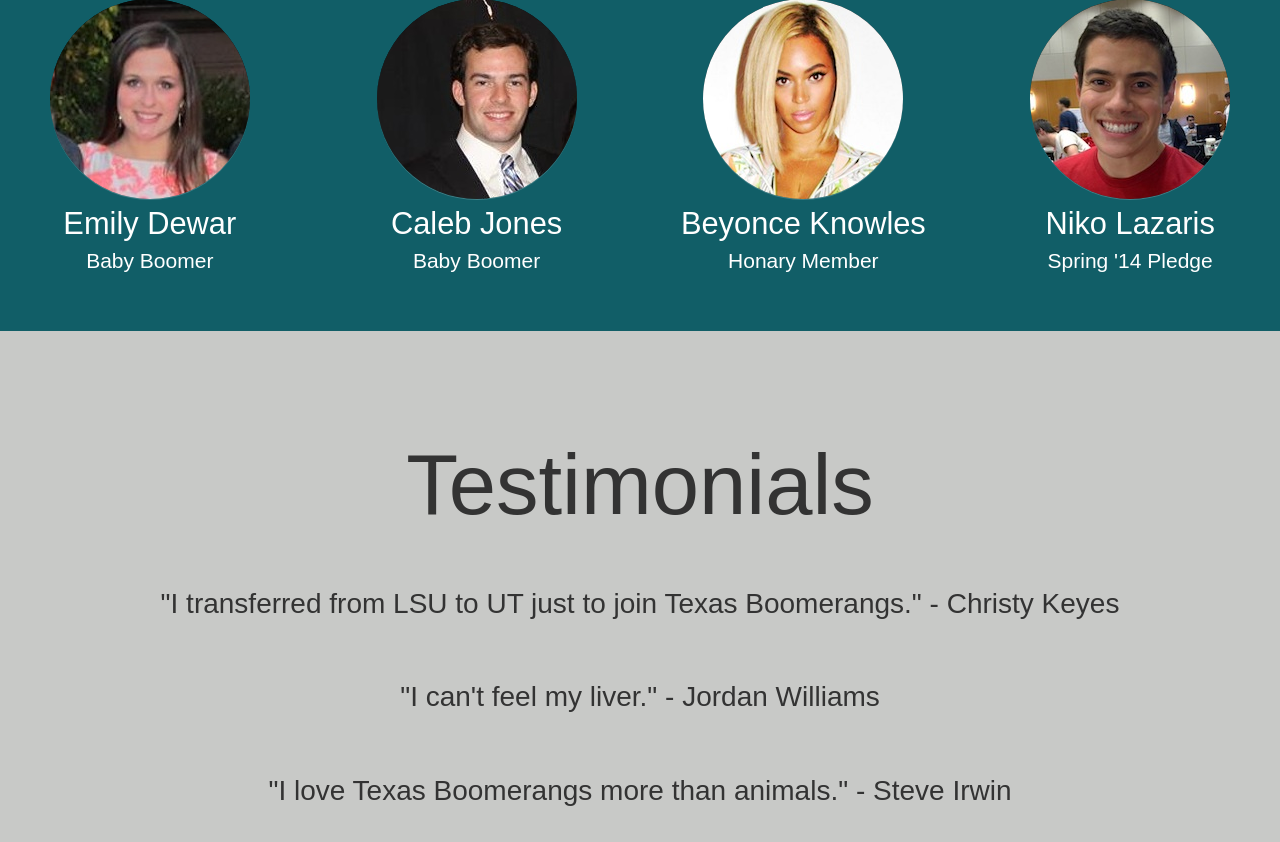
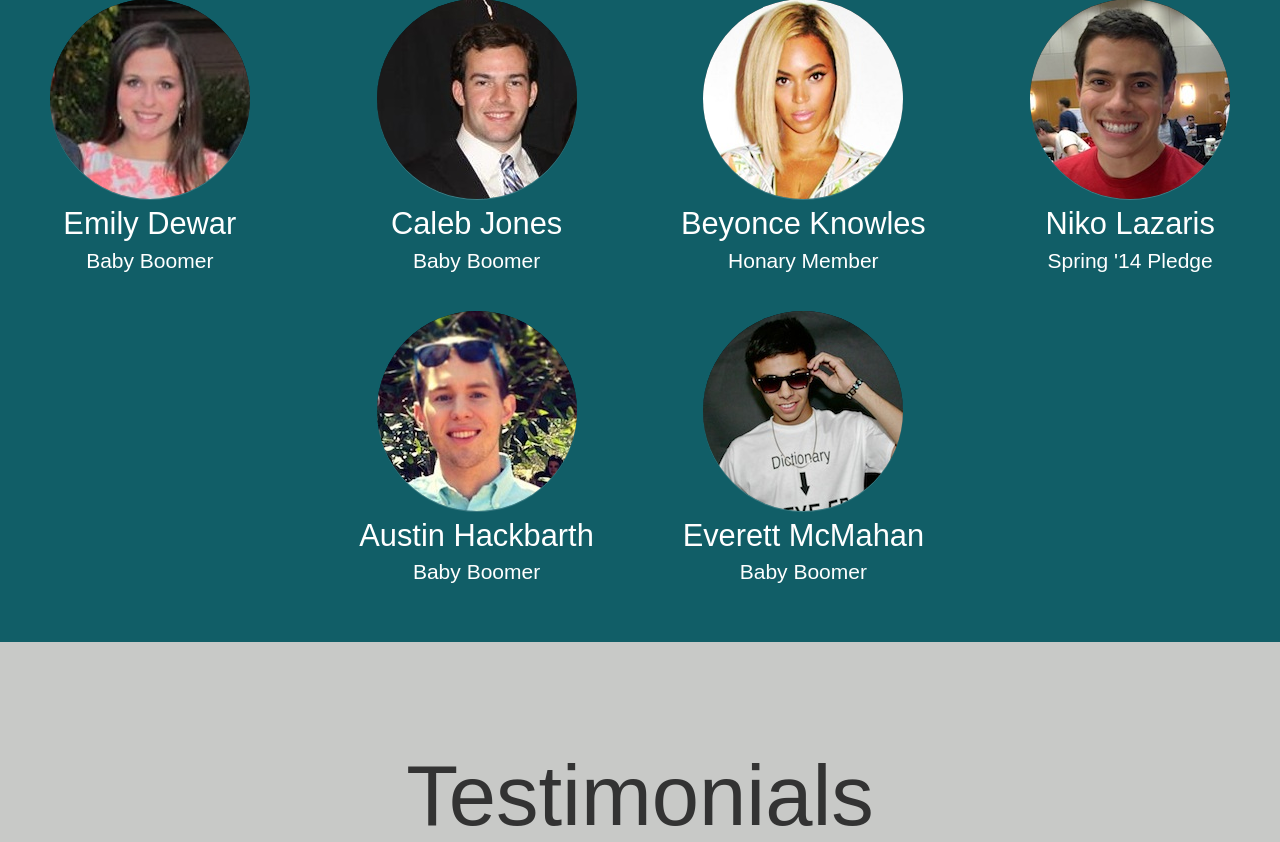
Before and after one commit to ebeweber/texas-boomerangs-website, a Flask app: page / in a window 1280 px wide. Shown: the part 3466-4308 px from the top of the page. Run offline with Flask 2, Linux system fonts and the light colour scheme.

Commit message:
some hover action and added everett and austin

```diff
--- a/static/css/rang.css
+++ b/static/css/rang.css
@@ -62,6 +62,13 @@
     width: 200px;
 }
 
+.circle:hover {
+    filter: grayscale(100%);
+    -webkit-filter: grayscale(100%);
+    -moz-filter: grayscale(100%);
+    opacity: .8;
+}
+
 .mem {
     margin: auto;
     display: block;
--- a/templates/index.html
+++ b/templates/index.html
@@ -199,6 +199,24 @@
                         <p class=".lead position">Spring '14 Pledge</p>
                     </div>
                 </div>
+
+                <div class="mem-row row-fluid">
+                    <div class="span3">
+
+                    </div>
+                    <div class="span3">
+                        <img class="cut-out circle mem" src="{{ url_for('static', filename='img/austin.jpg') }}"/>
+                        <p class=".lead name">Austin Hackbarth</p>
+                        <p class=".lead position">Baby Boomer</p>
+                    </div>
+                    <div class="span3">
+                        <img class="cut-out circle mem" src="{{ url_for('static', filename='img/everett.jpg') }}"/>
+                        <p class=".lead name">Everett McMahan</p>
+                        <p class=".lead position">Baby Boomer</p>
+                    </div>
+                    <div class="span3">
+                    </div>
+                </div>
             </div>
 
         <!-- Testimonial Section -->
```
Also changed, not shown: static/img/austin.jpg (added), static/img/everett.jpg (added).
